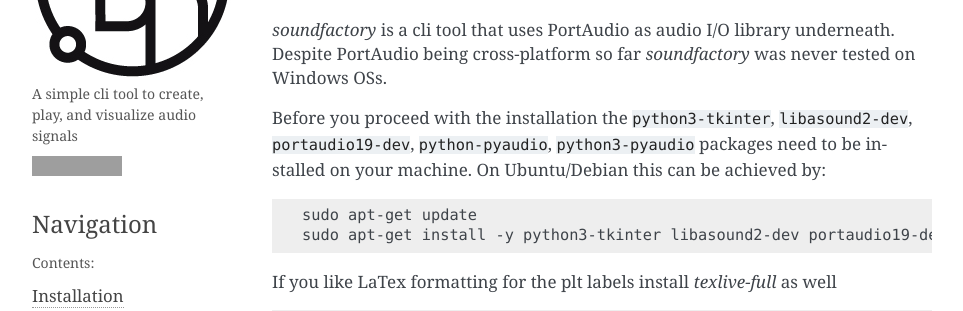
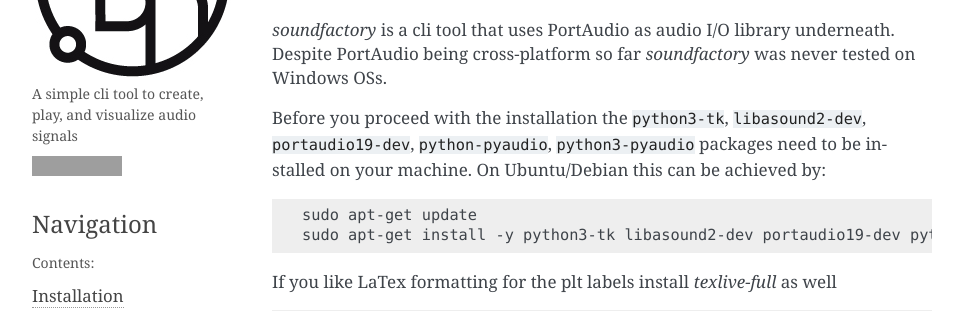
Before and after one commit to babaMar/soundfactory, a Sphinx documentation site: the page built from docs/source/Installation.rst, in a window 1280 px wide, cut to the strip 157-468 px from the top of the page. Shown: the whole strip, without its empty margins (148-1111 px from the left). Built offline with Sphinx 7.4.7, drawn with Linux system fonts in a browser that asks for light colours; grey boxes are pictures that could not be loaded.

Commit message:
Fix library name in prerequisites

```diff
--- a/docs/source/Installation.rst
+++ b/docs/source/Installation.rst
@@ -10,14 +10,14 @@
 `soundfactory` is a cli tool that uses PortAudio as audio I/O library underneath.
 Despite PortAudio being cross-platform so far `soundfactory` was never tested on Windows OSs.
 
-Before you proceed with the installation the ``python3-tkinter``,
+Before you proceed with the installation the ``python3-tk``,
 ``libasound2-dev``, ``portaudio19-dev``, ``python-pyaudio``, ``python3-pyaudio`` packages need to be installed
 on your machine. On Ubuntu/Debian this can be achieved by:
 
 .. code-block:: bash
 
   sudo apt-get update
-  sudo apt-get install -y python3-tkinter libasound2-dev portaudio19-dev python-pyaudio python3-pyaudio
+  sudo apt-get install -y python3-tk libasound2-dev portaudio19-dev python-pyaudio python3-pyaudio
 
 If you like LaTex formatting for the plt labels install  `texlive-full` as well
 
```
